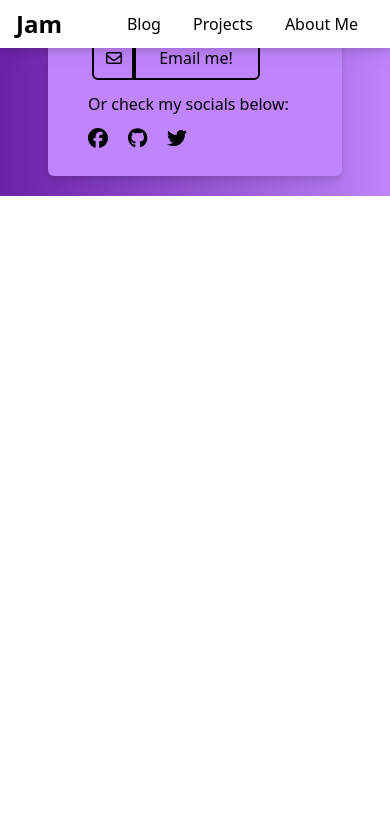
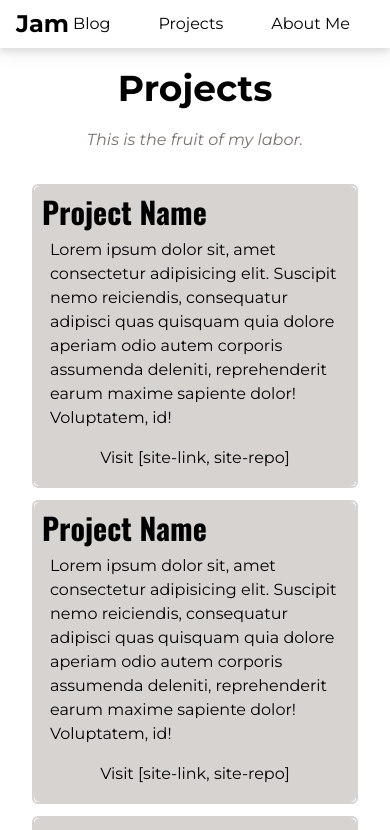
Before and after one commit to JamTheDev/personal-web, a Next.js app: page /projects/pages/projects in a window 390 px wide. Shown: the top 830 px of the page. Built offline with nearby package versions, Linux system fonts and the light colour scheme.

Commit message:
feat: added responsiveness for nav bar

```diff
--- a/components/navbar.tsx
+++ b/components/navbar.tsx
@@ -1,11 +1,45 @@
+import { faBars } from "@fortawesome/free-solid-svg-icons";
+import { FontAwesomeIcon } from "@fortawesome/react-fontawesome";
 import { useRouter } from "next/router";
-import { FunctionComponent, useState } from "react";
+import { FunctionComponent, useEffect, useState } from "react";
 import Modal, { ModalClose } from "./modals/modal";
+import anime from "animejs";
 
 const Navbar: FunctionComponent = () => {
     const router = useRouter();
 
     const [modalState, changeModalState] = useState(false);
+    const [width, setWindowWidth] = useState(0);
+    const [buttonsEnabled, setEnabledButtonsState] = useState(false);
+
+    useEffect(() => {
+        setWindowWidth(window.screen.width);
+
+        window.onresize = () => {
+            setWindowWidth(window.screen.width);
+        }
+    })
+
+    const Options: FunctionComponent = () => {
+        return (
+            <>
+                <div className="group nav-btn lg:p-0 md:p-0 p-2">
+                    <input type="button" className="relative cursor-pointer px-4" value="Blog" onClick={() => changeModalState(true)} />
+                    <div className="group-hover:w-full w-0 transition-all h-[1px] bg-black"></div>
+                </div>
+
+                <div className="group nav-btn lg:p-0 md:p-0 p-2">
+                    <input type="button" className="cursor-pointer px-4" value="Projects" onClick={() => changeModalState(true)} />
+                    <div className="group-hover:w-full w-0 transition-all h-[1px] bg-black"></div>
+                </div>
+
+                <div className="group nav-btn lg:p-0 md:p-0 p-2">
+                    <input type="button" className="cursor-pointer px-4" value="About Me" onClick={() => changeModalState(true)} />
+                    <div className="group-hover:w-full w-0 transition-all h-[1px] bg-black"></div>
+                </div>
+            </>
+        )
+    }
 
     return (
         <>
@@ -24,23 +58,25 @@ const Navbar: FunctionComponent = () => {
                     <span className="font-bold text-2xl">Jam</span>
                 </div>
 
-                <div className="col-span-1 flex justify-end ">
-                    <div className="group">
-                        <input type="button" className="relative cursor-pointer px-4" value="Blog" onClick={() => changeModalState(true)} />
-                        <div className="group-hover:w-full w-0 transition-all h-[1px] bg-black"></div>
-                    </div>
+                {
+                    width > 600
+                        ? <div className="col-span-1 flex justify-end">
+                            <Options />
+                        </div>
+                        : <div className="flex justify-end">
+                            <FontAwesomeIcon icon={faBars} size='1x' onClick={() => setEnabledButtonsState(val => !val)} />
+                        </div>
+                }
 
-                    <div className="group">
-                        <input type="button" className="cursor-pointer px-4" value="Projects" onClick={() => changeModalState(true)}/>
-                        <div className="group-hover:w-full w-0 transition-all h-[1px] bg-black"></div>
-                    </div>
+                {
+                    width < 600 && buttonsEnabled
+                        ? <div className="col-span-5 mobile-navbar bg-white drop-shadow-md mt-4 gap-2">
+                            <Options />
+                        </div>
+                        : <></>
+                }
+            </nav>
 
-                    <div className="group">
-                        <input type="button" className="cursor-pointer px-4" value="About Me" onClick={() => changeModalState(true)}/>
-                        <div className="group-hover:w-full w-0 transition-all h-[1px] bg-black"></div>
-                    </div>
-                </div>
-            </nav>
         </>
     );
 }
--- /dev/null
+++ b/components/projects/project-card.tsx
@@ -0,0 +1,53 @@
+import { FunctionComponent, HTMLAttributes, ReactNode } from "react";
+
+type ProjectCardAttributes = {
+    children?: ReactNode
+} & HTMLAttributes<HTMLDivElement>
+
+type ProjectCardBodyAttributes = ProjectCardAttributes
+
+
+const ProjectCard: FunctionComponent<ProjectCardAttributes> = (props) => {
+    return (
+        <>
+            <div className={
+                `
+                rounded-md
+                relative
+                border-stone-300
+                border-2 border-solid
+                ${props.className}
+                `
+            }>
+                {props.children}
+            </div>
+        </>
+    );
+}
+
+export const ProjectCardBg: FunctionComponent<HTMLAttributes<HTMLDivElement>> = (props) => {
+    return (
+        <div {...props} className={`
+        absolute
+        w-full
+        h-full
+        rounded-md
+        -z-10
+
+        bg-stone-300
+        ${props.className}
+        `}>
+
+        </div>
+    );
+}
+
+export const ProjectCardBody: FunctionComponent<ProjectCardBodyAttributes> = (props) => {
+    return (
+        <div className="p-2 z-20 flex flex-col">
+            {props.children}
+        </div>
+    )
+}
+
+export default ProjectCard;
--- a/package.json
+++ b/package.json
@@ -14,7 +14,9 @@
     "@fortawesome/free-regular-svg-icons": "^6.1.2",
     "@fortawesome/free-solid-svg-icons": "^6.1.2",
     "@fortawesome/react-fontawesome": "^0.2.0",
+    "@types/animejs": "^3.1.5",
     "@types/sendmail": "^1.4.4",
+    "animejs": "^3.2.1",
     "next": "12.2.4",
     "react": "18.2.0",
     "react-circular-progressbar": "^2.1.0",
--- a/pages/_app.tsx
+++ b/pages/_app.tsx
@@ -10,7 +10,6 @@ function MyApp({ Component, pageProps }: AppProps) {
     <>
       <Navbar />
       <Component {...pageProps} />
-      <Footer />
     </>
   )
 }
--- a/pages/index.tsx
+++ b/pages/index.tsx
@@ -1,3 +1,4 @@
+import Footer from '@/components/footer';
 import Modal, { ModalClose } from '@/components/modals/modal';
 import { faGithub } from '@fortawesome/free-brands-svg-icons';
 import { faWarning } from '@fortawesome/free-solid-svg-icons';
@@ -28,6 +29,7 @@ const Home: NextPage = () => {
       <AboutMe />
       <VisionAndMission />
       <ExperienceSection />
+      <Footer />
     </>
   )
 }
@@ -38,7 +40,7 @@ const SplashScreen: FunctionComponent = () => {
   const [listEnabled, setListEnabled] = useState(false);
   const [width, setWidth] = useState(0);
   useEffect(() => {
-
+    setWidth(window.screen.width)
     window.onresize = (e) => {
       setWidth(window.screen.width)
     }
@@ -57,7 +59,7 @@ const SplashScreen: FunctionComponent = () => {
   return (
     <>
       <div className='grid lg:grid-cols-3 grid-cols-1 lg:p-12 md:p-10 p-0'>
-        <div className='lg:col-span-2 md:col-span-2 col-span-1'>
+        <div className='lg:col-span-2 md:col-span-2 col-span-1 flex justify-center items-center'>
           <div className='p-12 mt-12 flex flex-col justify-center gap-3 h-96'>
             <span className='lg:text-3xl md:text-text-2xl text-2xl font-bold'>What&apos;s Up?</span>
             <span className='lg:text-[3.5rem] md:text-[2.5rem] text-[2rem]'>
@@ -77,22 +79,24 @@ const SplashScreen: FunctionComponent = () => {
           </div>
         </div>
 
-        <div className='col-span-1 lg:p-12 md:p-12 p-2'>
+        <div className='col-span-1 lg:py-12 md:py-12 py
+        [-2'>
           <div className='flex flex-col justify-center items-center'>
             <FontAwesomeIcon icon={faGithub} size="5x" />
             <span className='text-xl p-2'>Project Commits</span>
           </div>
           <div className='flex flex-col overflow-y-scroll gap-3 p-2 w-full lg:h-96 md:h-96'>
-            {!listEnabled || width > 550 ? <div /> : <span className='text-center px-5 py-3 rounded-lg border-2 border-solid border-black hover:bg-black hover:text-white hover:border-white transition-colors' onClick={() => setListEnabled(val => !val)}>Hide commits?</span>}
+            {listEnabled && width < 600 ? <span className='text-center px-5 py-3 rounded-lg border-2 border-solid border-black hover:bg-black hover:text-white hover:border-white transition-colors' onClick={() => setListEnabled(val => !val)}>Hide commits?</span> : <div />}
             {
-              listEnabled || width > 550 ? commits.map((val: any, index) => {
+              listEnabled || width > 600 ? commits.map((val: any, index) => {
+                console.log(val);
                 return (
                   <div
                     key={index}
                     onClick={() => window.open(val.html_url, "_blank")}
-                    className='flex flex-row cursor-pointer group hover:bg-black gap-2 p-2 border-2 border-solid border-stone-300 rounded-md transition-colors'>
-                    <Image className='rounded-full' src={val.author.avatar_url} width={60} height={60} />
-                    <div className='flex flex-col gap-1'>
+                    className='flex grid-rows-5 cursor-pointer group hover:bg-black gap-2 p-2 border-2 border-solid border-stone-300 rounded-md transition-colors'>
+                    <Image className='col-span-2 rounded-full' src={val.author.avatar_url} width={60} height={60} />
+                    <div className='col-span-3 flex flex-col gap-1'>
                       <span className='text-sm text-stone-500 group-hover:text-stone-50 transition-colors'>
                         {val.commit.message}
                       </span>
--- a/pages/projects/pages/projects.tsx
+++ b/pages/projects/pages/projects.tsx
@@ -1,9 +1,28 @@
+import ProjectCard, { ProjectCardBg, ProjectCardBody } from "@/components/projects/project-card";
 import { NextPage } from "next";
 
 const Projects: NextPage = () => {
     return (
         <>
+            <div className="pt-12 flex flex-col justify-center items-center header">
+                <span className="p-5 font-bold text-4xl">Projects</span>
+                <span className="text-stone-500 italic">This is the fruit of my labor.</span>
+            </div>
 
+            <div className="grid lg:grid-cols-3 md:grid-cols-2 grid-cols-1 gap-3 p-8">
+                {
+                    Array.from({ length: 6 }).map((v, index) =>
+                        <ProjectCard className="col-span-1" key={index}>
+                            <ProjectCardBg />
+                            <ProjectCardBody>
+                                <span className="font-oswald font-bold text-3xl">Project Name</span>
+                                <span className="font-serrat p-2">Lorem ipsum dolor sit, amet consectetur adipisicing elit. Suscipit nemo reiciendis, consequatur adipisci quas quisquam quia dolore aperiam odio autem corporis assumenda deleniti, reprehenderit earum maxime sapiente dolor! Voluptatem, id!</span>
+                                <span className="p-2 text-center">Visit [site-link, site-repo]</span>
+                            </ProjectCardBody>
+                        </ProjectCard>
+                    )
+                }
+            </div>
         </>
     )
 }
--- a/styles/globals.css
+++ b/styles/globals.css
@@ -1,3 +1,10 @@
+@import url('https://fonts.googleapis.com/css2?family=Oswald:wght@200;300;400;500;600;700&display=swap');
+@import url('https://fonts.googleapis.com/css2?family=Montserrat:ital,wght@0,100;0,200;0,300;0,400;0,500;0,600;0,700;0,800;0,900;1,100;1,200;1,300;1,400;1,500;1,600;1,700;1,800;1,900&display=swap');
+
 @tailwind base;
 @tailwind components;
 @tailwind utilities;
+
+html, body {
+    font-family: 'Montserrat', sans-serif;
+}
--- a/tailwind.config.js
+++ b/tailwind.config.js
@@ -6,6 +6,10 @@ module.exports = {
   ],
   theme: {
     extend: {},
+    fontFamily: {
+      oswald: ['Oswald', 'sans-serif'],
+      serrat: ['Montserrat', 'sans-serif']
+    }
   },
   plugins: [],
 }
```
Also changed, not shown: 2 other files (tests, documents, lock files or other folders).
